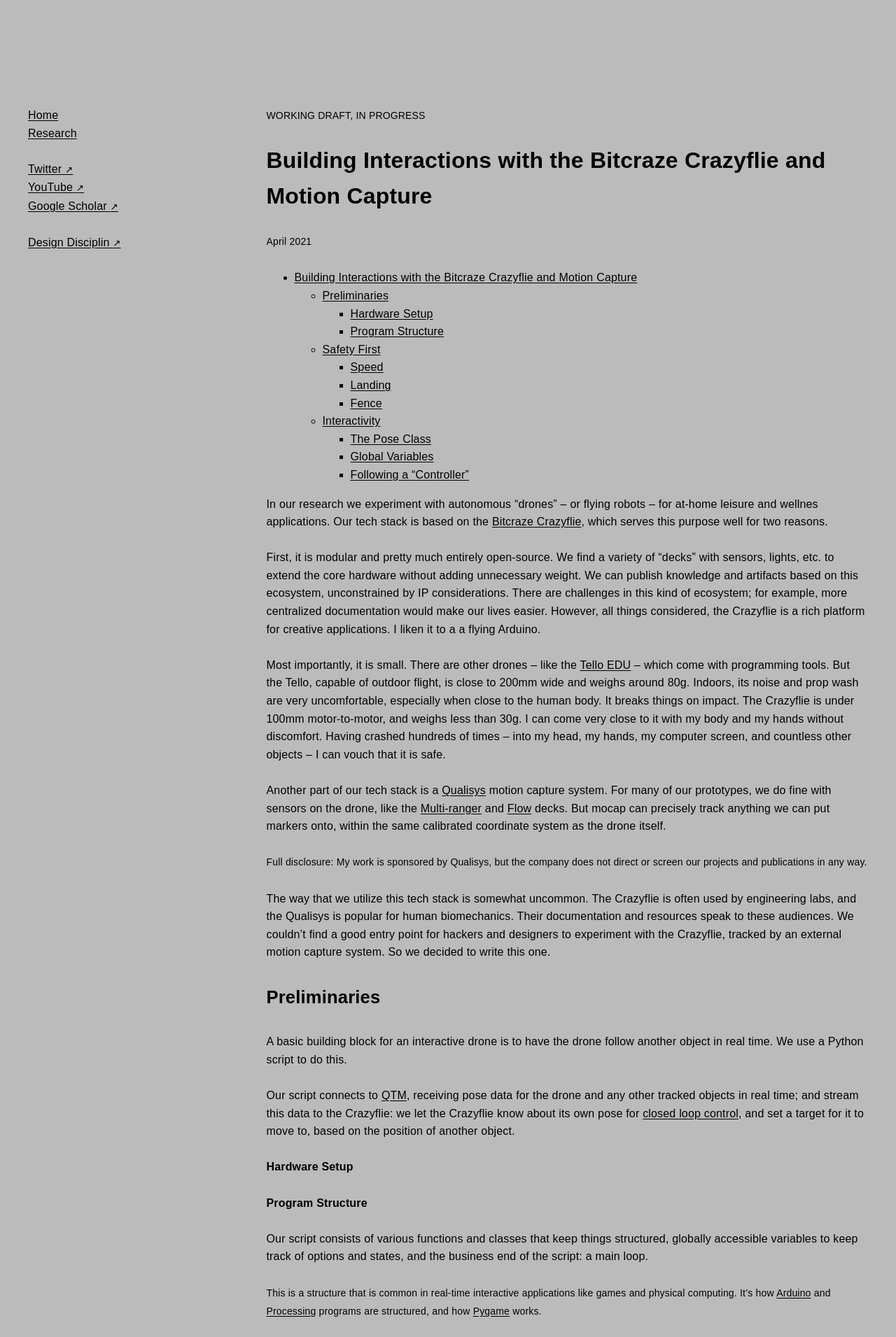
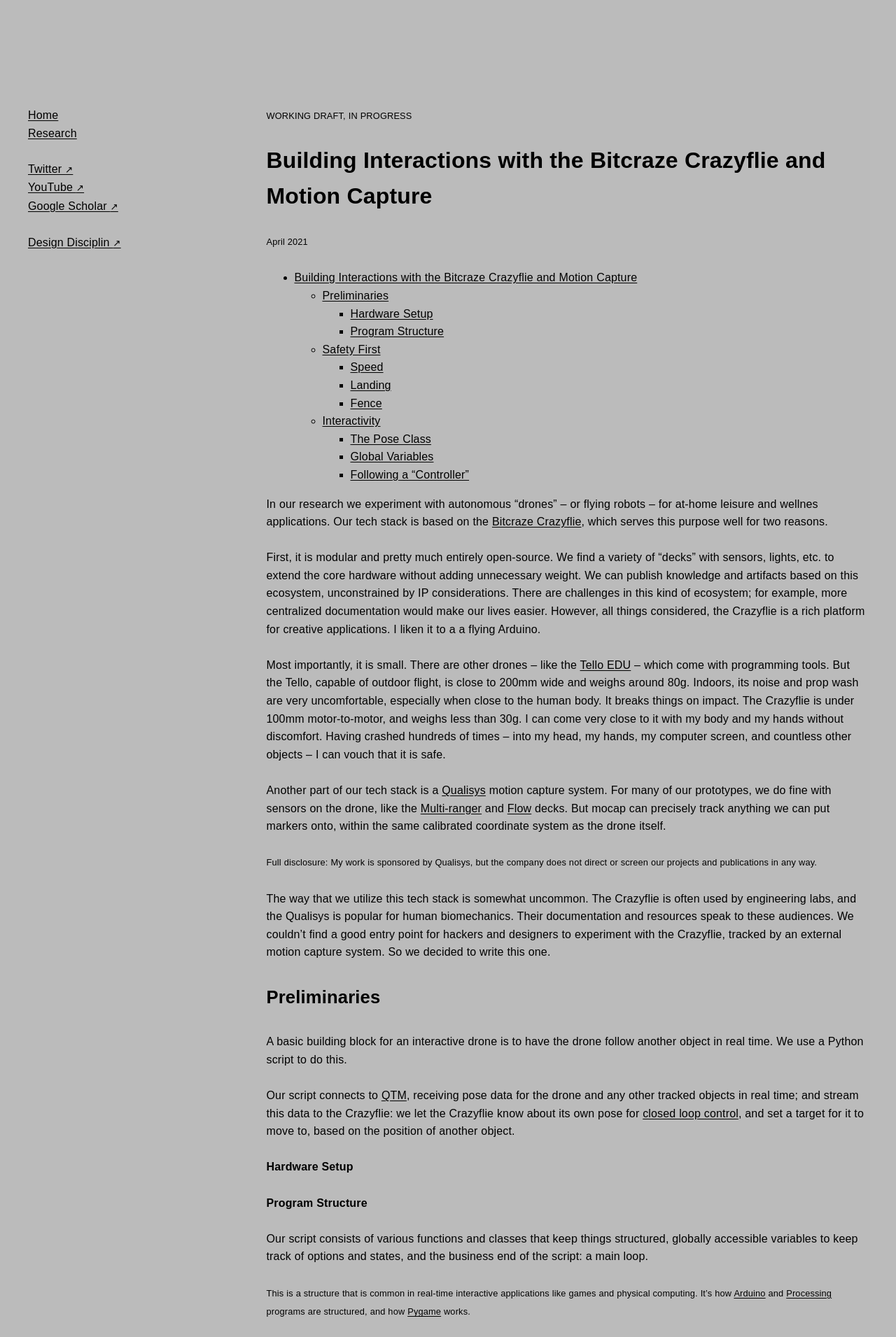
Before and after one commit to l77l77/mbaytas.github.io, a Jekyll site: the page built from crazyflie.md, in a window 1280 px wide. Shown: the top 1911 px of the page at 70% size. Built offline with Jekyll 4.4.1, drawn with Linux system fonts in a browser that asks for light colours; some web fonts are replaced; our own code applies the rules of GitHub Pages for plain Markdown files; comment, search, counter and statistics services are not loaded.

Commit message:
Update default.html

```diff
--- a/_layouts/default.html
+++ b/_layouts/default.html
@@ -28,6 +28,7 @@
       }
       code, kbd, pre, samp {
         font-family: 'Space Mono';
+        font-size: 0.8rem;
       }
       p,
       pre,
@@ -66,11 +67,12 @@
       }
       em {
         font-style: inherit;
-        font-size: .875rem;
+        font-size: .8rem;
       }
       dl dt {
         font-weight: inherit;
       }
+
       /* Color */
       body {
         color: #000;
@@ -94,7 +96,6 @@
             grid-template-columns: 1fr;
         }
       }
-
       pre {
         padding: 1.6rem;
       }
```
